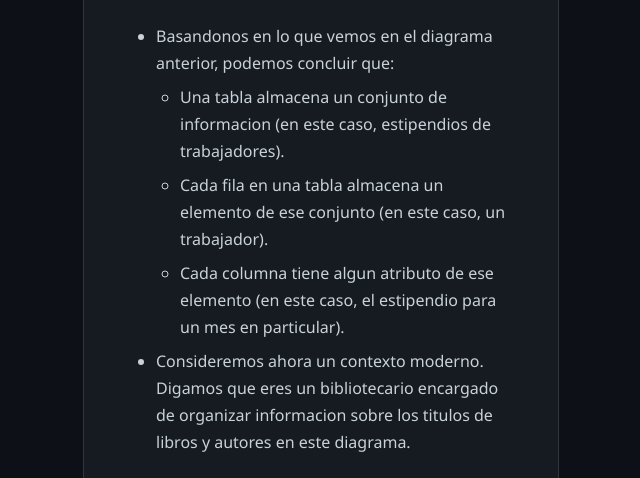
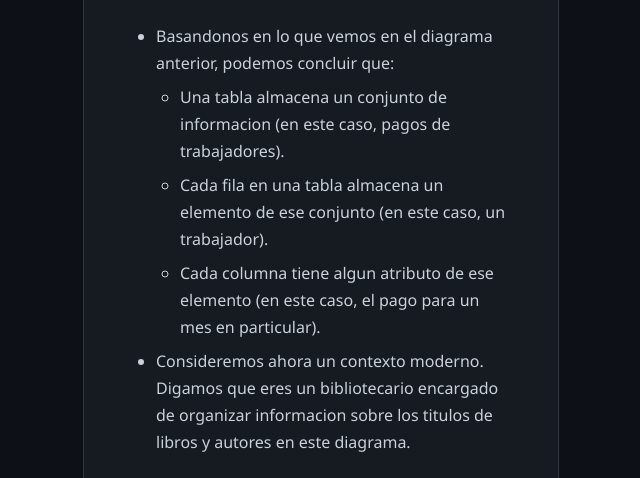
Before and after one commit to jovanyvelez/sql_queries, a FastAPI app: template templates/clase0.html in a window 1280 px wide. Shown: the part 1021-1499 px from the top of the page, without its empty margins (463-1103 px from the left). Run offline with FastAPI, Linux system fonts and the light colour scheme; the template is opened without the code that fills it, so the values that code supplies are empty; some libraries are stand-ins or nearby versions.

Commit message:
Cambia 'estipendio' por 'pagos' en el módulo Bases y PostgreSQL
Vocabulario más cotidiano en Colombia (estipendio es arcaico),
manteniendo la idea del ejemplo de la tabla del templo.

```diff
--- a/templates/clase0.html
+++ b/templates/clase0.html
@@ -63,13 +63,13 @@ block content %}
         </li>
         <li>
             Mira este diagrama de hace unos miles de anos. Tiene filas y
-            columnas, y parece contener estipendios para trabajadores de un
+            columnas, y parece contener pagos para trabajadores de un
             templo. Podriamos llamar a este diagrama una tabla, o incluso una
             hoja de calculo.
         </li>
     </ul>
     <p>
-        <img src="/static/images/templeworkerstipends.jpg" alt="Tabla con Estipendios de Trabajadores del Templo" />
+        <img src="/static/images/templeworkerstipends.jpg" alt="Tabla con Pagos de Trabajadores del Templo" />
     </p>
     <ul>
         <li>
@@ -78,7 +78,7 @@ block content %}
             <ul>
                 <li>
                     Una tabla almacena un conjunto de informacion (en este caso,
-                    estipendios de trabajadores).
+                    pagos de trabajadores).
                 </li>
                 <li>
                     Cada fila en una tabla almacena un elemento de ese conjunto
@@ -86,7 +86,7 @@ block content %}
                 </li>
                 <li>
                     Cada columna tiene algun atributo de ese elemento (en este
-                    caso, el estipendio para un mes en particular).
+                    caso, el pago para un mes en particular).
                 </li>
             </ul>
         </li>
```
Also changed, not shown: templates/content/consultas.html (+4 -4 lines).
